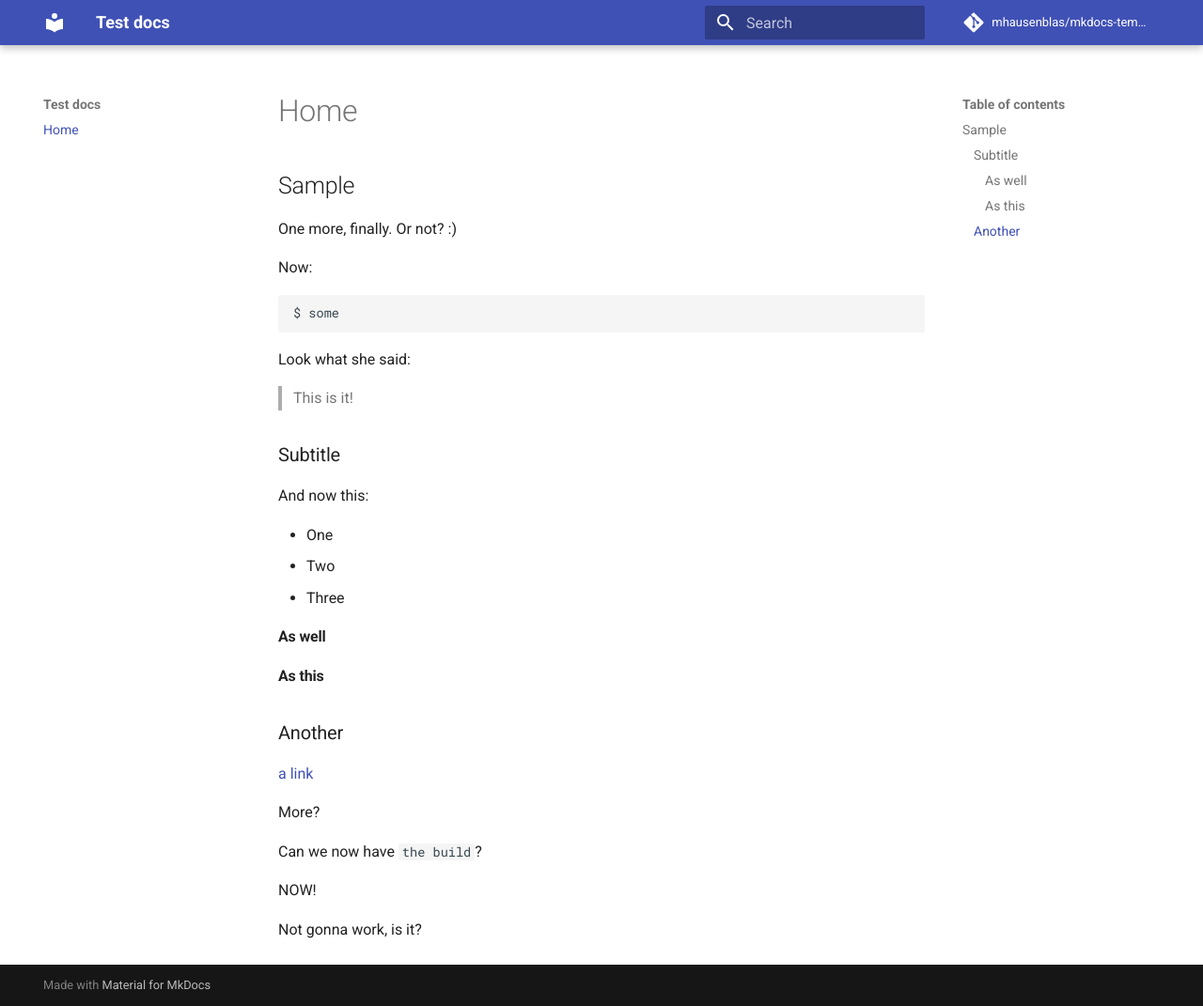
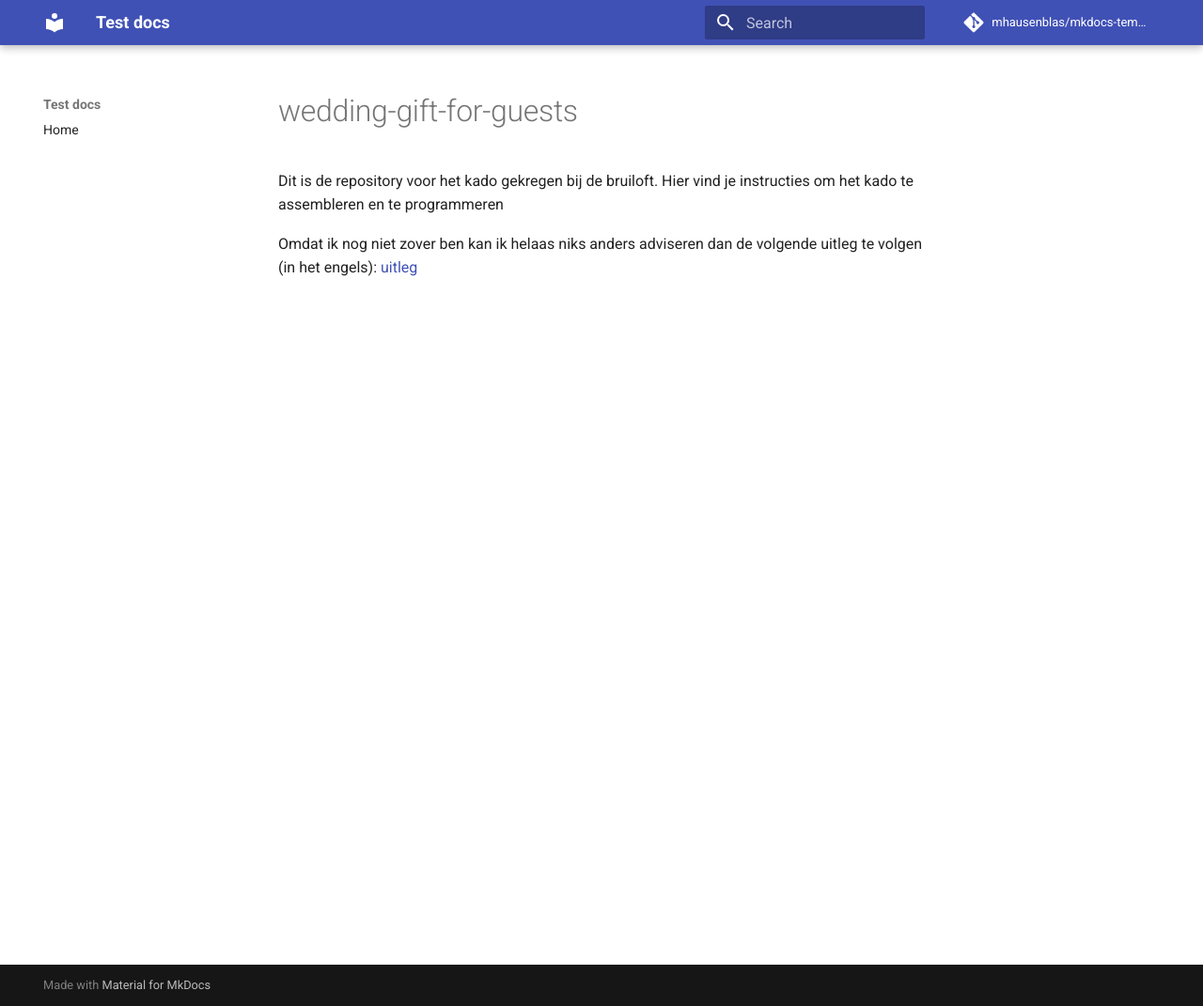
Before and after one commit to mjkl-gh/wedding-gift-for-guests, an MkDocs documentation site: the page built from docs/index.md, in a window 1280 px wide and 1071 px high. Shown: the whole window at 94% size. Built offline with MkDocs 1.6.1 and Material for MkDocs 9.7.7, drawn with Linux system fonts in a browser that asks for light colours; comment, search, counter and statistics services are not loaded.

Commit message:
doc: Initial page

````diff
--- a/docs/index.md
+++ b/docs/index.md
@@ -1,40 +1,4 @@
-## Sample
+# wedding-gift-for-guests
+Dit is de repository voor het kado gekregen bij de bruiloft. Hier vind je instructies om het kado te assembleren en te programmeren
 
-One more, finally. Or not? :)
-
-Now:
-
-```
-$ some
-```
-
-Look what she said:
-
-> This is it!
-
-### Subtitle
-
-And now this:
-
-- One
-- Two
-- Three
-
-
-#### As well
-
-#### As this
-
-### Another
-
-[a link](https://aws.com)
-
-More?
-
-
-Can we now have `the build`?
-
-NOW!
-
-
-Not gonna work, is it?
+Omdat ik nog niet zover ben kan ik helaas niks anders adviseren dan de volgende uitleg te volgen (in het engels): [uitleg](https://www.phippselectronics.com/support/automatic-irrigation-kit-with-soil-moisture-sensor-and-water-pump/?srsltid=AfmBOooGpLU8e8i6Xs9ER6J2IRfV5PGft78IIvt51pXrm5cjiNMFXCi-)
--- a/mkdocs.yml
+++ b/mkdocs.yml
@@ -1,10 +1,10 @@
 site_name: Test docs
-site_description: 'A docs test'
-site_author: 'Michael Hausenblas'
+site_description: "A docs test"
+site_author: "Michael Hausenblas"
 docs_dir: docs/
-repo_name: 'mhausenblas/mkdocs-template'
-repo_url: 'https://github.com/mhausenblas/mkdocs-template'
+repo_name: "mhausenblas/mkdocs-template"
+repo_url: "https://github.com/mjkl-gh/wedding-gift-for-guests"
 nav:
-    - Home: index.md
+  - Home: readme.md
 theme:
-  name: 'material'
+  name: "material"
````
